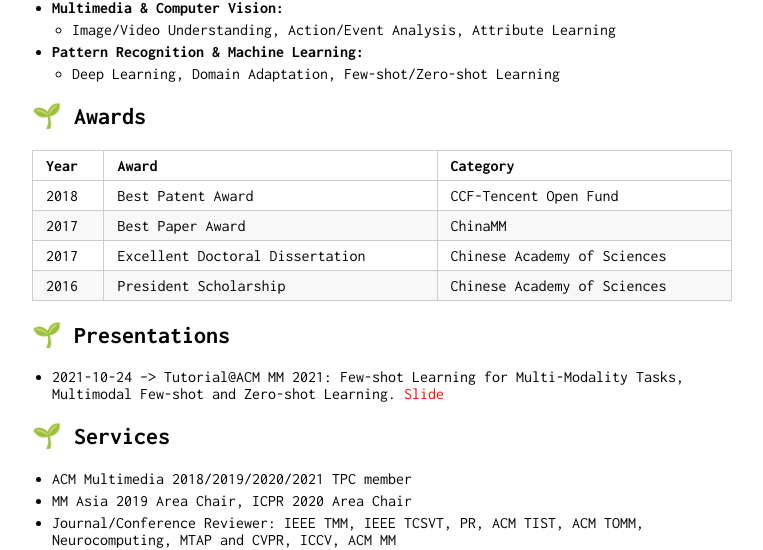
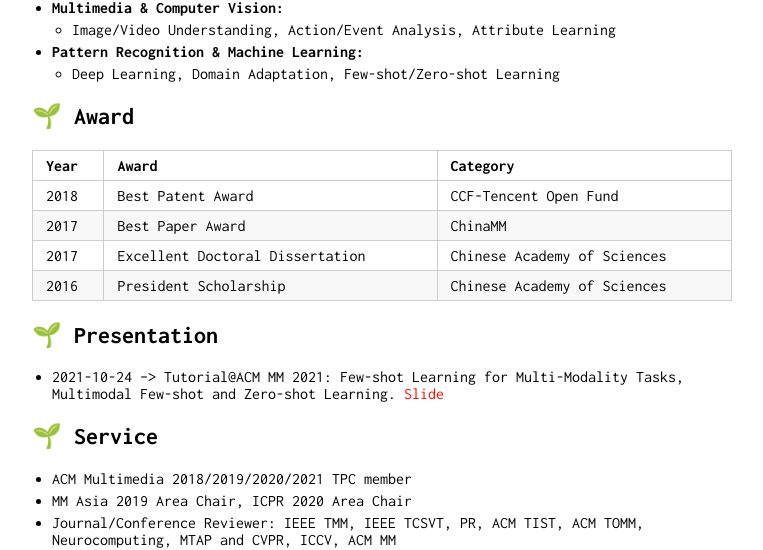
Before and after one commit to YangXS/yangxs.github.io, a Jekyll site: the page built from home.md, in a window 1280 px wide. Shown: the part 279-829 px from the top of the page, without its empty margins (258-1021 px from the left). Built offline with Jekyll 4.4.1, drawn with Linux system fonts in a browser that asks for light colours; our own code applies the rules of GitHub Pages for plain Markdown files.

Commit message:
Update home.md

```diff
--- a/home.md
+++ b/home.md
@@ -18,7 +18,7 @@ layout: default
 * International Collaboration Project of NSFC: Personalized Health Management Based on Real-time Behavioral Data
 -->
 
-## 🌱 Awards
+## 🌱 Award
 
 Year | Award | Category
 -----|-------|--------
@@ -29,11 +29,11 @@ Year | Award | Category
 
 
 
-## 🌱 Presentations
+## 🌱 Presentation
 * 2021-10-24 --> Tutorial@ACM MM 2021: Few-shot Learning for Multi-Modality Tasks, Multimodal Few-shot and Zero-shot Learning. [Slide](publications/tutorial_MM2021.pdf)
 
 
-## 🌱 Services
+## 🌱 Service
 
 * ACM Multimedia 2018/2019/2020/2021 TPC member
 * MM Asia 2019 Area Chair, ICPR 2020 Area Chair
```
